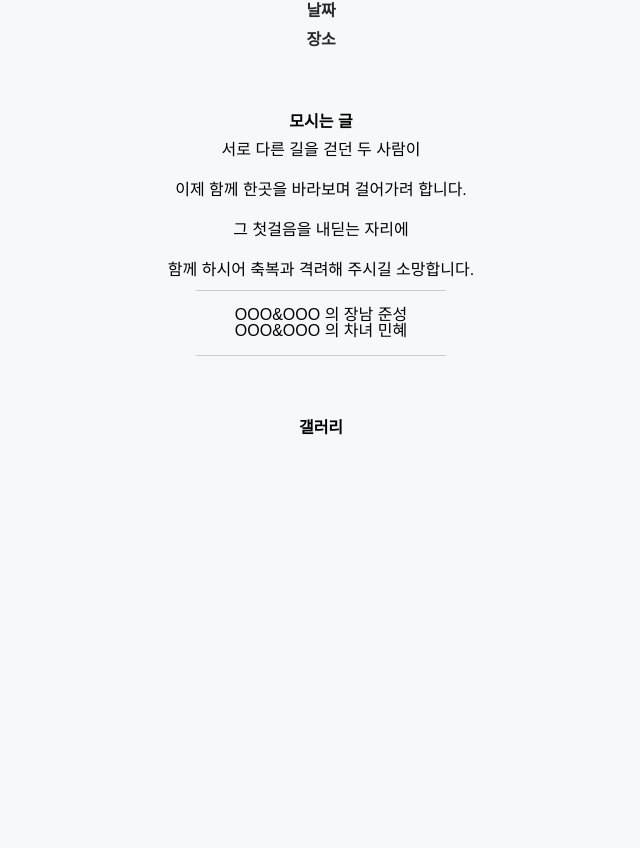
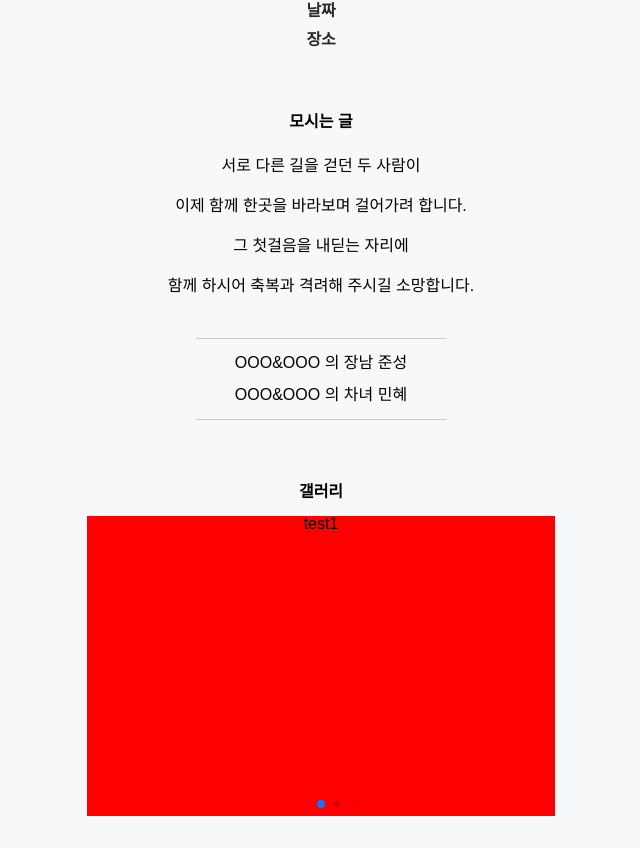
Before and after one commit to pmhS2kjs/invitation, a React (Vite) app: page / in a window 1280 px wide. Shown: the part 410-1258 px from the top of the page, without its empty margins (319-959 px from the left). Before the commit the page ends 878 px from the top, so only its background shows below. Built offline with nearby package versions, Linux system fonts and the light colour scheme.

Commit message:
edit: swiper 적용

```diff
--- a/src/InnerLayout.tsx
+++ b/src/InnerLayout.tsx
@@ -17,4 +17,7 @@ const Section = styled.section`
   align-items: center;
   flex-direction: column;
   text-align: center;
+  h2 {
+    margin-bottom: 16px;
+  }
 `;
--- a/src/MainContents.tsx
+++ b/src/MainContents.tsx
@@ -23,6 +23,7 @@ export default MainContents;
 
 const StyledText = styled.p`
   line-height: 2.5;
+  margin-bottom: 32px;
 `;
 
 const StyledIntroText = styled.div`
@@ -35,4 +36,5 @@ const StyledIntroText = styled.div`
   align-items: center;
   width: 250px;
   margin: 0 auto;
+  gap: 16px;
 `;
--- a/src/MainGallery.tsx
+++ b/src/MainGallery.tsx
@@ -1,11 +1,44 @@
 import InnerLayout from '@src/InnerLayout';
+import { Swiper, SwiperSlide } from 'swiper/react';
+import styled from '@emotion/styled';
+import 'swiper/css';
+import 'swiper/css/pagination';
+
+import { Pagination } from 'swiper/modules';
 
 const MainGallery = () => {
   return (
     <InnerLayout>
       <h2>갤러리</h2>
+      <Swiper
+        loop
+        pagination={{
+          dynamicBullets: true,
+        }}
+        modules={[Pagination]}
+        className="mySwiper"
+      >
+        <SwiperSlide>
+          <StyledTest>test1</StyledTest>
+        </SwiperSlide>
+        <SwiperSlide>
+          <StyledTest>test2</StyledTest>
+        </SwiperSlide>
+        <SwiperSlide>
+          <StyledTest>test3</StyledTest>
+        </SwiperSlide>
+        <SwiperSlide>
+          <StyledTest>test4</StyledTest>
+        </SwiperSlide>
+      </Swiper>
     </InnerLayout>
   );
 };
 
 export default MainGallery;
+
+const StyledTest = styled.div`
+  width: 100%;
+  height: 300px;
+  background-color: red;
+`;
--- a/src/styles/GlobalStyles.tsx
+++ b/src/styles/GlobalStyles.tsx
@@ -134,7 +134,7 @@ function GlobalStyle() {
             }
           }
           // swiper style
-          /* .swiper {
+          .swiper {
             width: 100%;
             height: 100%;
           }
@@ -153,7 +153,7 @@ function GlobalStyle() {
             height: 400px;
             width: auto;
           }
-
+          /*
           // swiper bullet style
           .swiper-pagination {
             position: static;
```
